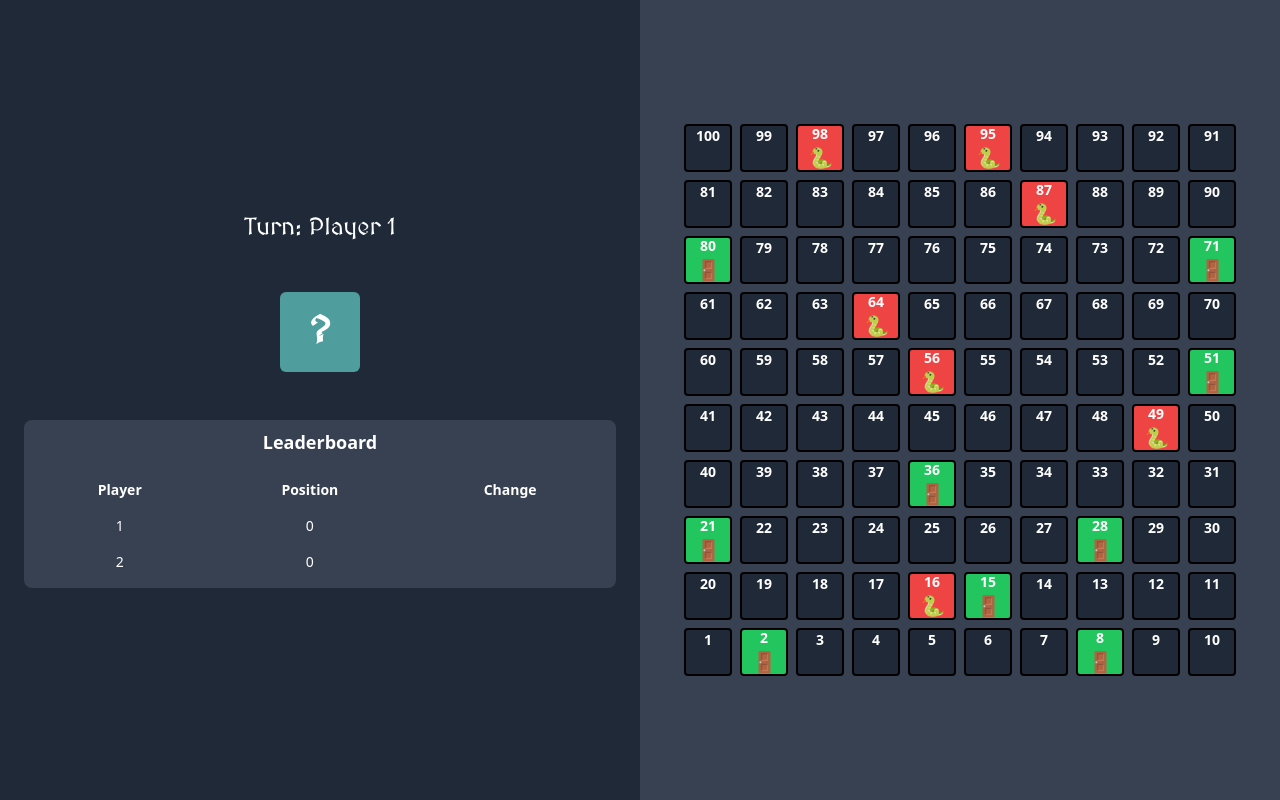
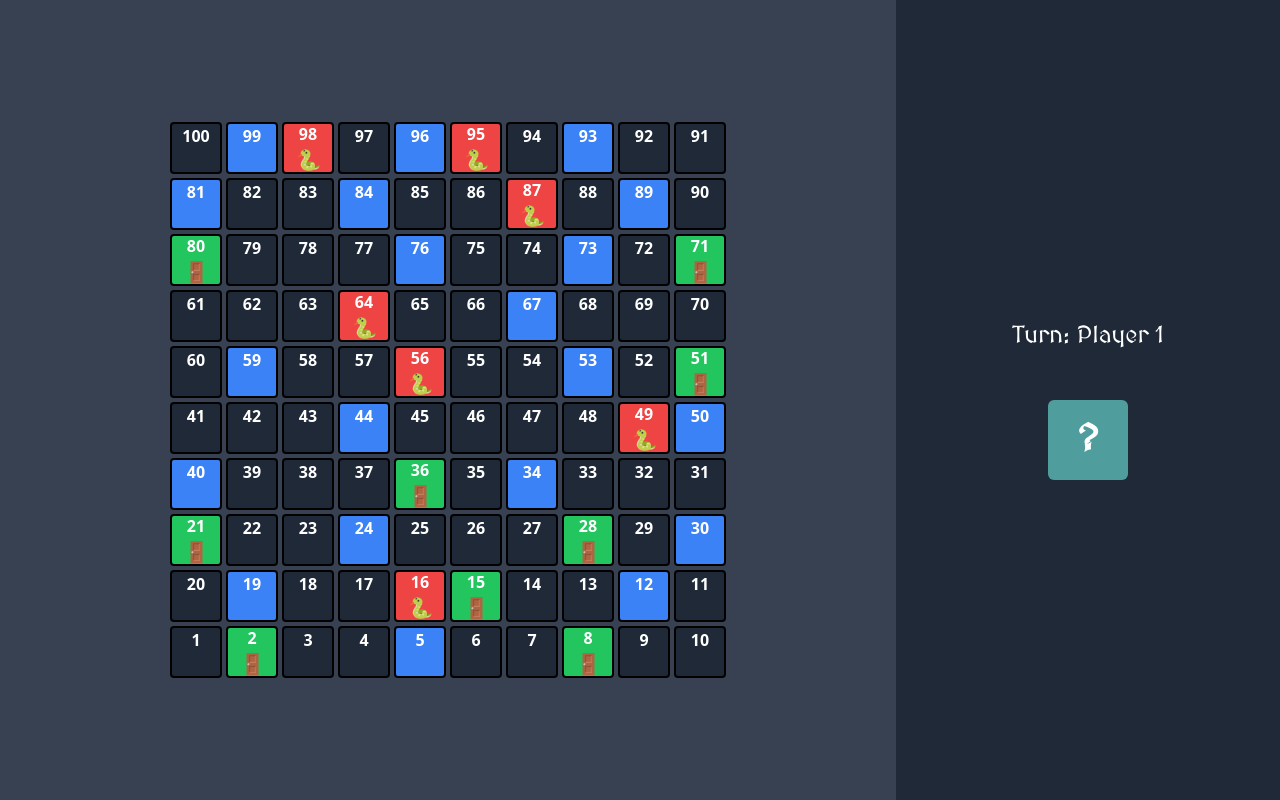
Before and after one commit to VarshithPawarHR/Snake-Ladder, a React (Vite) app: page / in a window 1280 px wide. Both pictures are taken after a click on the button "2 Players". Built offline with nearby package versions, Linux system fonts and the light colour scheme.

Commit message:
[blue cells added]

```diff
--- a/src/components/Board.jsx
+++ b/src/components/Board.jsx
@@ -13,10 +13,10 @@ export default function Board({ players }) {
   const [winner, setWinner] = useState(null);
 
   const playerColors = [
-    "bg-lime-500",
-    "bg-blue-500",
-    "bg-indigo-500",
-    "bg-purple-500",
+    "bg-stone-300",
+    "bg-yellow-400",
+    "bg-pink-500",
+    "bg-purple-600",
   ];
 
   const ladders = {
@@ -40,6 +40,11 @@ export default function Board({ players }) {
     95: 75,
     98: 90,
   };
+
+  const tasks = [
+    5, 12, 19, 24, 30, 34, 40, 44, 50, 59, 53, 67, 76, 73, 81, 84, 89, 93, 96,
+    99,
+  ];
 
   const rollDice = () => {
     setRolling(true);
@@ -70,7 +75,10 @@ export default function Board({ players }) {
         } else if (snakes[finalPosition]) {
           finalPosition = snakes[finalPosition];
           event = "SNAKE!";
+        } else if (tasks.includes(finalPosition)) {
+          event = "You have a task to perform!";
         }
+
         newPositions[turn - 1] = finalPosition;
 
         if (finalPosition === 100) {
@@ -91,14 +99,30 @@ export default function Board({ players }) {
 
     setShowButtons(false);
     setTurn((prevTurn) =>
-      prevTurn === players || winner ? (winner === prevTurn ? prevTurn : (prevTurn === players ? 1 : prevTurn + 1)) : (prevTurn === players ? 1 : prevTurn + 1)
+      prevTurn === players || winner
+        ? winner === prevTurn
+          ? prevTurn
+          : prevTurn === players
+            ? 1
+            : prevTurn + 1
+        : prevTurn === players
+          ? 1
+          : prevTurn + 1,
     );
   };
 
   const handleStay = () => {
     setShowButtons(false);
     setTurn((prevTurn) =>
-      prevTurn === players || winner ? (winner === prevTurn ? prevTurn : (prevTurn === players ? 1 : prevTurn + 1)) : (prevTurn === players ? 1 : prevTurn + 1)
+      prevTurn === players || winner
+        ? winner === prevTurn
+          ? prevTurn
+          : prevTurn === players
+            ? 1
+            : prevTurn + 1
+        : prevTurn === players
+          ? 1
+          : prevTurn + 1,
     );
   };
 
@@ -108,10 +132,8 @@ export default function Board({ players }) {
     for (let col = 0; col < 10; col++) {
       const index = row % 2 === 0 ? 10 * row + col : 10 * (row + 1) - col - 1;
       const currentValue = index + 1;
-
       const ladderStart = ladders[currentValue];
       const snakeStart = snakes[currentValue];
-
       rowSquares.push({
         number: currentValue,
         ladderStart,
@@ -121,122 +143,31 @@ export default function Board({ players }) {
     grid.push(rowSquares);
   }
 
-  const leaderboard = positions
-    .map((position, index) => ({
-      player: index + 1,
-      position,
-      prevPosition: previousPositions[index],
-    }))
-    .sort((a, b) => b.position - a.position);
-
   return (
-    <div className="h-screen w-screen grid grid-cols-2">
+    <div className="h-screen w-screen grid grid-cols-[7fr_3fr]">
       {/* Left Half */}
-      <div className="flex flex-col items-center justify-center space-y-12 bg-gray-800 text-white px-6">
-        <div className="font-medieval text-2xl">
-          Turn: Player {turn}
-        </div>
-        {eventMessage && (
-          <div
-            className={`text-xl font-bold ${
-              eventMessage === "SNAKE!" ? "text-red-500" : "text-green-500"
-            }`}
-          >
-            {eventMessage}
-          </div>
-        )}
-
-        {winner && (
-          <div className="text-xl font-bold text-yellow-500">
-            Winner!!! Player {winner}
-          </div>
-        )}
-
-        <div className="flex flex-row space-x-8">
-          <div
-            className={`font-medieval w-20 h-20 flex justify-center items-center bg-[#4f9d9d] hover:bg-[#388f8f] rounded-md transition-all duration-1000 ${rolling ? "dice-roll" : ""}`}
-            onClick={rollDice}
-            disabled={winner}
-          >
-            <div className="text-4xl font-bold">{number || "?"}</div>
-          </div>
-          {showButtons && !winner && (
-            <div className="flex flex-col space-y-4">
-              <button
-                onClick={handleMove}
-                className="bg-[#4f9d9d] hover:bg-[#388f8f] border-zinc-900 px-6 py-2 rounded-2xl text-lg font-medieval text-white text-center"
-              >
-                Move
-              </button>
-              <button
-                onClick={handleStay}
-                className="bg-[#4f9d9d] hover:bg-[#388f8f] border-zinc-900 px-6 py-2 rounded-2xl text-lg font-medieval text-white text-center"
-              >
-                Stay
-              </button>
-            </div>
-          )}
-        </div>
-
-        {/* Leaderboard */}
-        <div className="w-full overflow-auto max-h-60 bg-gray-700 rounded-lg p-2">
-          <h3 className="text-center text-lg font-bold text-white">
-            Leaderboard
-          </h3>
-          <table className="w-full mt-4 text-sm text-white">
-            <thead>
-              <tr>
-                <th className="px-4 py-2">Player</th>
-                <th className="px-4 py-2">Position</th>
-                <th className="px-4 py-2">Change</th>
-              </tr>
-            </thead>
-            <tbody>
-              {leaderboard.map((entry, idx) => {
-                const positionChange = entry.position - entry.prevPosition;
-                const changeColor =
-                  positionChange > 0 ? "text-green-500" : "text-red-500";
-                return (
-                  <tr key={idx} className="text-center">
-                    <td className="px-4 py-2">{entry.player}</td>
-                    <td className="px-4 py-2">{entry.position}</td>
-                    <td className={`px-4 py-2 ${changeColor}`}>
-                      {positionChange !== 0 &&
-                        (positionChange > 0
-                          ? `+${positionChange}`
-                          : positionChange)}
-                    </td>
-                  </tr>
-                );
-              })}
-            </tbody>
-          </table>
-        </div>
-      </div>
-
-      {/* Right Half */}
       <div className="flex items-center justify-center bg-gray-700">
-        <div className="grid grid-cols-10 gap-2">
+        <div className="grid grid-cols-10 gap-1">
           {grid.flat().map((cell, index) => {
             const playersOnSquare = positions
               .map((position, i) => (position === cell.number ? i : -1))
               .filter((i) => i !== -1);
-
             let cellBgColor = "bg-gray-800";
-
-            if (cell.ladderStart) {
+            if (tasks.includes(cell.number)) {
+              cellBgColor = "bg-blue-500";
+            } else if (cell.ladderStart) {
               cellBgColor = "bg-green-500";
-            }
-            if (cell.snakeStart) {
+            } else if (cell.snakeStart) {
               cellBgColor = "bg-red-500";
             }
-
             return (
               <div
                 key={index}
-                className={`flex flex-col justify-center items-center w-12 h-12 ${cellBgColor} border-2 border-black rounded`}
+                className={`flex flex-col justify-center items-center w-[52px] h-[52px] ${cellBgColor} border-2 border-black rounded`}
               >
-                <span className="text-sm text-white font-extrabold">{cell.number}</span>
+                <span className="text-md text-white font-extrabold">
+                  {cell.number}
+                </span>
                 {cell.ladderStart && <span className="text-xl">🚪</span>}
                 {cell.snakeStart && <span className="text-xl">🐍</span>}
                 <div className="relative w-full h-full flex items-center justify-center">
@@ -258,6 +189,64 @@ export default function Board({ players }) {
           })}
         </div>
       </div>
+      {/* Right Half */}
+      <div className="flex flex-col items-center justify-center space-y-12 bg-gray-800 text-white px-6">
+        <div className="font-medieval text-2xl">Turn: Player {turn}</div>
+        {eventMessage && (
+          <div
+            className={`text-xl font-bold ${
+              eventMessage === "SNAKE!"
+                ? "text-red-500"
+                : eventMessage === "LADDER!"
+                  ? "text-green-500"
+                  : "text-blue-500"
+            }`}
+          >
+            {eventMessage}
+          </div>
+        )}
+        {winner && (
+          <div className="text-xl font-bold text-yellow-500">
+            Winner!!! Player {winner}
+          </div>
+        )}
+        <div className="flex flex-row space-x-8">
+          <div
+            className={`cursor-pointer font-medieval w-20 h-20 flex justify-center items-center bg-[#4f9d9d] hover:bg-[#388f8f] rounded-md transition-all duration-1000 ${rolling ? "dice-roll" : ""}`}
+            onClick={rollDice}
+            disabled={winner}
+          >
+            <div className="text-4xl font-bold">{number || "?"}</div>
+          </div>
+          {showButtons && !winner && (
+            <div className="flex flex-col space-y-4 items-center justify-center">
+              {tasks.includes(positions[turn - 1]) ? (
+                <>
+                  <button
+                    onClick={handleMove}
+                    className="bg-[#4f9d9d] hover:bg-[#388f8f] border-zinc-900 px-6 py-2 rounded-2xl text-lg font-medieval text-white text-center"
+                  >
+                    Move
+                  </button>
+                  <button
+                    onClick={handleStay}
+                    className="bg-[#4f9d9d] hover:bg-[#388f8f] border-zinc-900 px-6 py-2 rounded-2xl text-lg font-medieval text-white text-center"
+                  >
+                    Stay
+                  </button>
+                </>
+              ) : (
+                <button
+                  onClick={handleMove}
+                  className="bg-[#4f9d9d] hover:bg-[#388f8f] border-zinc-900 px-6 py-2 rounded-2xl text-lg font-medieval text-white text-center"
+                >
+                  Move
+                </button>
+              )}
+            </div>
+          )}
+        </div>
+      </div>
     </div>
   );
 }
```
Also changed, not shown: src/App.jsx (+5 -3 lines).
